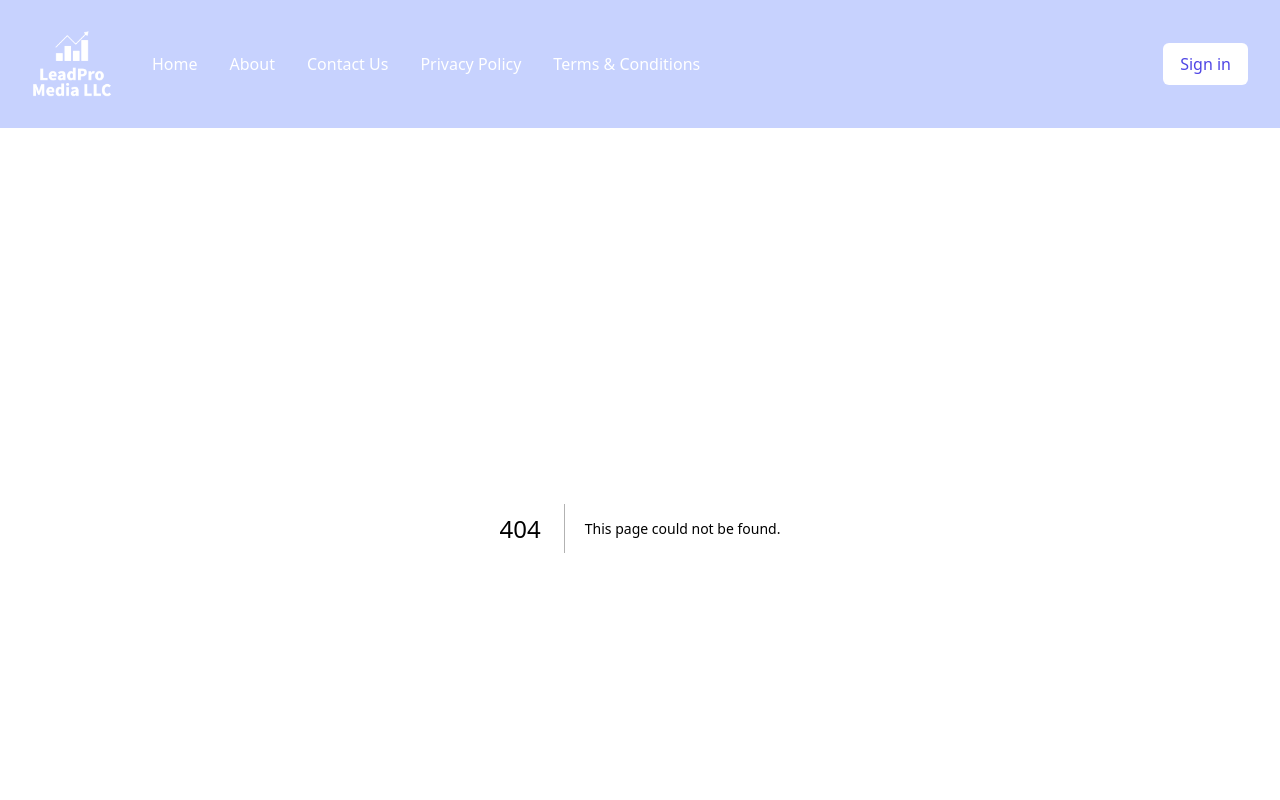
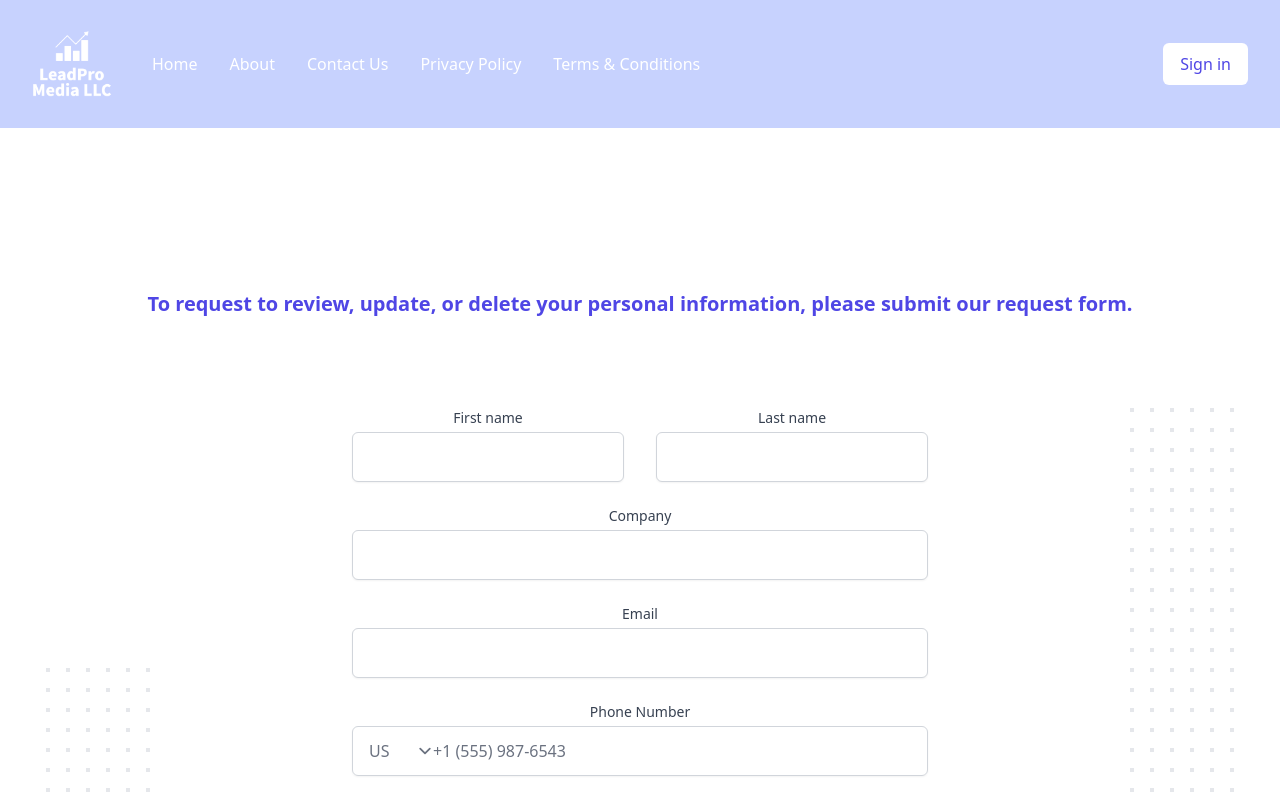
Before and after one commit to yogevzipori/payproweb, a Next.js app: page /reqform in a window 1280 px wide. Before the commit this address had no page. Shown: the top 800 px of the page. Built offline with nearby package versions, Linux system fonts and the light colour scheme.

Commit message:
newreqform

```diff
--- a/app/privacy/page.js
+++ b/app/privacy/page.js
@@ -14,12 +14,12 @@ export default function Privacy() {
         <div className="mx-auto max-w-7xl px-6 lg:px-8">
           <div className="sm:text-center">
             <h1 className="text-3xl font-semibold leading-8 text-indigo-600">
-            PRIVACY NOTICE
+            Privacy Notice
             </h1>
             <div className="mt-2 text-3xl font-bold tracking-tight text-gray-900 sm:text-4xl">
             </div>
             <div className="mx-auto mt-6 max-w-2xl text-md leading-7 text-gray-600">
-            PRIVACY NOTICE
+
 
 Last updated January 11, 2023
 
@@ -29,8 +29,8 @@ This privacy notice for LeadPro Media LLC ("Company," "we," "us," or "our"), des
 Visit our website at http://www.LeadProMediaLLC.com, or any website of ours that links to this privacy notice
 Engage with us in other related ways, including any sales, marketing, or events
 Questions or concerns? Reading this privacy notice will help you understand your privacy rights and choices. If you do not agree with our policies and practices, please do not use our Services. If you still have any questions or concerns, please contact us at yogevzipori@gmail.com.
-
-
+<br></br>
+<br></br>
 SUMMARY OF KEY POINTS
 
 This summary provides key points from our privacy notice, but you can find out more details about any of these topics by clicking the link following each key point or by using our table of contents below to find the section you are looking for. You can also click here to go directly to our table of contents.
@@ -52,10 +52,10 @@ What are your rights? Depending on where you are located geographically, the app
 How do you exercise your rights? The easiest way to exercise your rights is by filling out our data subject request form available here, or by contacting us. We will consider and act upon any request in accordance with applicable data protection laws.
 
 Want to learn more about what LeadPro Media LLC does with any information we collect? Click here to review the notice in full.
-
-
+<br></br>
+<br></br>
 TABLE OF CONTENTS
-
+<br></br>
 1. WHAT INFORMATION DO WE COLLECT?
 2. HOW DO WE PROCESS YOUR INFORMATION?
 3. WHAT LEGAL BASES DO WE RELY ON TO PROCESS YOUR PERSONAL INFORMATION?
@@ -72,7 +72,7 @@ TABLE OF CONTENTS
 14. DO WE MAKE UPDATES TO THIS NOTICE?
 15. HOW CAN YOU CONTACT US ABOUT THIS NOTICE?
 16. HOW CAN YOU REVIEW, UPDATE, OR DELETE THE DATA WE COLLECT FROM YOU?
-
+<br></br>
 
 1. WHAT INFORMATION DO WE COLLECT?
 
@@ -119,7 +119,7 @@ Information collected from other sources
 In Short: We may collect limited data from public databases, marketing partners, social media platforms, and other outside sources.
 
 In order to enhance our ability to provide relevant marketing, offers, and services to you and update our records, we may obtain information about you from other sources, such as public databases, joint marketing partners, affiliate programs, data providers, social media platforms, and from other third parties. This information includes mailing addresses, job titles, email addresses, phone numbers, intent data (or user behavior data), Internet Protocol (IP) addresses, social media profiles, social media URLs, and custom profiles, for purposes of targeted advertising and event promotion. If you interact with us on a social media platform using your social media account (e.g., Facebook or Twitter), we receive personal information about you such as your name, email address, and gender. Any personal information that we collect from your social media account depends on your social media account's privacy settings.
-
+<br></br>
 2. HOW DO WE PROCESS YOUR INFORMATION?
 
 In Short: We process your information to provide, improve, and administer our Services, communicate with you, for security and fraud prevention, and to comply with law. We may also process your information for other purposes with your consent.
@@ -144,7 +144,7 @@ To evaluate and improve our Services, products, marketing, and your experience.
 To identify usage trends. We may process information about how you use our Services to better understand how they are being used so we can improve them.
 To determine the effectiveness of our marketing and promotional campaigns. We may process your information to better understand how to provide marketing and promotional campaigns that are most relevant to you.
 To comply with our legal obligations. We may process your information to comply with our legal obligations, respond to legal requests, and exercise, establish, or defend our legal rights.
-
+<br></br>
 3. WHAT LEGAL BASES DO WE RELY ON TO PROCESS YOUR INFORMATION?
 
 In Short: We only process your personal information when we believe it is necessary and we have a valid legal reason (i.e., legal basis) to do so under applicable law, like with your consent, to comply with laws, to provide you with services to enter into or fulfill our contractual obligations, to protect your rights, or to fulfill our legitimate business interests.
@@ -165,7 +165,7 @@ If disclosure is required to comply with a subpoena, warrant, court order, or ru
 If it was produced by an individual in the course of their employment, business, or profession and the collection is consistent with the purposes for which the information was produced
 If the collection is solely for journalistic, artistic, or literary purposes
 If the information is publicly available and is specified by the regulations
-
+<br></br>
 4. WHEN AND WITH WHOM DO WE SHARE YOUR PERSONAL INFORMATION?
 
 In Short: We may share information in specific situations described in this section and/or with the following categories of third parties.
@@ -195,19 +195,19 @@ Business Transfers. We may share or transfer your information in connection with
 When we use Google Maps Platform APIs. We may share your information with certain Google Maps Platform APIs (e.g., Google Maps API, Places API). To find out more about Google’s Privacy Policy, please refer to this link. We obtain and store on your device ("cache") your location. You may revoke your consent anytime by contacting us at the contact details provided at the end of this document.
 Affiliates. We may share your information with our affiliates, in which case we will require those affiliates to honor this privacy notice. Affiliates include our parent company and any subsidiaries, joint venture partners, or other companies that we control or that are under common control with us.
 Business Partners. We may share your information with our business partners to offer you certain products, services, or promotions.
-
+<br></br>
 5. WHAT IS OUR STANCE ON THIRD-PARTY WEBSITES?
 
 In Short: We are not responsible for the safety of any information that you share with third parties that we may link to or who advertise on our Services, but are not affiliated with, our Services.
 
 The Services may link to third-party websites, online services, or mobile applications and/or contain advertisements from third parties that are not affiliated with us and which may link to other websites, services, or applications. Accordingly, we do not make any guarantee regarding any such third parties, and we will not be liable for any loss or damage caused by the use of such third-party websites, services, or applications. The inclusion of a link towards a third-party website, service, or application does not imply an endorsement by us. We cannot guarantee the safety and privacy of data you provide to any third parties. Any data collected by third parties is not covered by this privacy notice. We are not responsible for the content or privacy and security practices and policies of any third parties, including other websites, services, or applications that may be linked to or from the Services. You should review the policies of such third parties and contact them directly to respond to your questions.
-
+<br></br>
 6. DO WE USE COOKIES AND OTHER TRACKING TECHNOLOGIES?
 
 In Short: We may use cookies and other tracking technologies to collect and store your information.
 
 We may use cookies and similar tracking technologies (like web beacons and pixels) to access or store information. Specific information about how we use such technologies and how you can refuse certain cookies is set out in our Cookie Notice.
-
+<br></br>
 7. HOW DO WE HANDLE YOUR SOCIAL LOGINS?
 
 In Short: If you choose to register or log in to our Services using a social media account, we may have access to certain information about you.
@@ -215,7 +215,7 @@ In Short: If you choose to register or log in to our Services using a social med
 Our Services offer you the ability to register and log in using your third-party social media account details (like your Facebook or Twitter logins). Where you choose to do this, we will receive certain profile information about you from your social media provider. The profile information we receive may vary depending on the social media provider concerned, but will often include your name, email address, friends list, and profile picture, as well as other information you choose to make public on such a social media platform.
 
 We will use the information we receive only for the purposes that are described in this privacy notice or that are otherwise made clear to you on the relevant Services. Please note that we do not control, and are not responsible for, other uses of your personal information by your third-party social media provider. We recommend that you review their privacy notice to understand how they collect, use, and share your personal information, and how you can set your privacy preferences on their sites and apps.
-
+<br></br>
 8. HOW LONG DO WE KEEP YOUR INFORMATION?
 
 In Short: We keep your information for as long as necessary to fulfill the purposes outlined in this privacy notice unless otherwise required by law.
@@ -223,19 +223,19 @@ In Short: We keep your information for as long as necessary to fulfill the purpo
 We will only keep your personal information for as long as it is necessary for the purposes set out in this privacy notice, unless a longer retention period is required or permitted by law (such as tax, accounting, or other legal requirements). No purpose in this notice will require us keeping your personal information for longer than twelve (12) months past the termination of the user's account.
 
 When we have no ongoing legitimate business need to process your personal information, we will either delete or anonymize such information, or, if this is not possible (for example, because your personal information has been stored in backup archives), then we will securely store your personal information and isolate it from any further processing until deletion is possible.
-
+<br></br>
 9. HOW DO WE KEEP YOUR INFORMATION SAFE?
 
 In Short: We aim to protect your personal information through a system of organizational and technical security measures.
 
 We have implemented appropriate and reasonable technical and organizational security measures designed to protect the security of any personal information we process. However, despite our safeguards and efforts to secure your information, no electronic transmission over the Internet or information storage technology can be guaranteed to be 100% secure, so we cannot promise or guarantee that hackers, cybercriminals, or other unauthorized third parties will not be able to defeat our security and improperly collect, access, steal, or modify your information. Although we will do our best to protect your personal information, transmission of personal information to and from our Services is at your own risk. You should only access the Services within a secure environment.
-
+<br></br>
 10. DO WE COLLECT INFORMATION FROM MINORS?
 
 In Short: We do not knowingly collect data from or market to children under 18 years of age.
 
 We do not knowingly solicit data from or market to children under 18 years of age. By using the Services, you represent that you are at least 18 or that you are the parent or guardian of such a minor and consent to such minor dependent’s use of the Services. If we learn that personal information from users less than 18 years of age has been collected, we will deactivate the account and take reasonable measures to promptly delete such data from our records. If you become aware of any data we may have collected from children under age 18, please contact us at admin@leadpromediallc.com.
-
+<br></br>
 11. WHAT ARE YOUR PRIVACY RIGHTS?
 
 In Short: In some regions, such as Canada, you have rights that allow you greater access to and control over your personal information. You may review, change, or terminate your account at any time.
@@ -279,10 +279,10 @@ If you are under 18 years of age, reside in California, and have a registered ac
 CCPA Privacy Notice
 
 The California Code of Regulations defines a "resident" as:
-
+<br></br>
 (1) every individual who is in the State of California for other than a temporary or transitory purpose and
 (2) every individual who is domiciled in the State of California who is outside the State of California for a temporary or transitory purpose
-
+<br></br>
 All other individuals are defined as "non-residents."
 
 If this definition of "resident" applies to you, we must adhere to certain rights and obligations regarding your personal information.
@@ -351,17 +351,17 @@ L. Sensitive Personal Information	Contents of email or text messages, debit or c
 
 YES
 
-
+<br></br>
 We will use and retain the collected personal information as needed to provide the Services or for:
 Category L - As long as the user has an account with us
 Category L information may be used, or disclosed to a service provider or contractor, for additional, specified purposes. You have the right to limit the use or disclosure of your sensitive personal information.
-
+<br></br>
 We may also collect other personal information outside of these categories through instances where you interact with us in person, online, or by phone or mail in the context of:
 Receiving help through our customer support channels;
 Participation in customer surveys or contests; and
 Facilitation in the delivery of our Services and to respond to your inquiries.
 How do we use and share your personal information?
-
+<br></br>
 LeadPro Media LLC collects and shares your personal information through:
 Targeting cookies/Marketing cookies
 Social media cookies
@@ -384,9 +384,9 @@ We may use your personal information for our own business purposes, such as for
 
 LeadPro Media LLC  has disclosed the following categories of personal information to third parties for a business or commercial purpose in the preceding twelve (12) months:
 
+<br></br>
 
-
-
+<br></br>
 
 
 
@@ -403,9 +403,9 @@ LeadPro Media LLC  has sold or shared the following categories of personal infor
 
 
 
+<br></br>
 
-
-
+<br></br>
 
 
 
@@ -416,7 +416,7 @@ Data Analytics Services
 Retargeting Platforms
 Social Networks
 User Account Registration & Authentication Services
-
+<br></br>
 The categories of third parties to whom we shared personal information with are:
 Ad Networks
 Affiliate Marketing Programs
@@ -432,7 +432,7 @@ Right to request deletion of the data — Request to delete
 You can ask for the deletion of your personal information. If you ask us to delete your personal information, we will respect your request and delete your personal information, subject to certain exceptions provided by law, such as (but not limited to) the exercise by another consumer of his or her right to free speech, our compliance requirements resulting from a legal obligation, or any processing that may be required to protect against illegal activities.
 
 Right to be informed — Request to know
-
+<br></br>
 Depending on the circumstances, you have a right to know:
 whether we collect and use your personal information;
 the categories of personal information that we collect;
@@ -449,7 +449,7 @@ Right to Non-Discrimination for the Exercise of a Consumer’s Privacy Rights
 We will not discriminate against you if you exercise your privacy rights.
 
 Right to Limit Use and Disclosure of Sensitive Personal Information
-
+<br></br>
 If the business collects any of the following:
 social security information, drivers' licenses, state ID cards, passport numbers
 account login information
@@ -472,7 +472,8 @@ Verification process
 Upon receiving your request, we will need to verify your identity to determine you are the same person about whom we have the information in our system. These verification efforts require us to ask you to provide information so that we can match it with information you have previously provided us. For instance, depending on the type of request you submit, we may ask you to provide certain information so that we can match the information you provide with the information we already have on file, or we may contact you through a communication method (e.g., phone or email) that you have previously provided to us. We may also use other verification methods as the circumstances dictate.
 
 We will only use personal information provided in your request to verify your identity or authority to make the request. To the extent possible, we will avoid requesting additional information from you for the purposes of verification. However, if we cannot verify your identity from the information already maintained by us, we may request that you provide additional information for the purposes of verifying your identity and for security or fraud-prevention purposes. We will delete such additionally provided information as soon as we finish verifying you.
-
+<br></br>
+<br></br>
 Other privacy rights
 You may object to the processing of your personal information.
 You may request correction of your personal data if it is incorrect or no longer relevant, or ask to restrict the processing of the information.
@@ -488,16 +489,19 @@ We may update this privacy notice from time to time. The updated version will be
 15. HOW CAN YOU CONTACT US ABOUT THIS NOTICE?
 
 If you have questions or comments about this notice, you may contact our Data Protection Officer (DPO), Yogev Zipori , by email at admin@leadpromediallc.com, by phone at 7024436800, or by post to:
-
+<br></br>
 LeadPro Media LLC
 Yogev Zipori
 1125 Via Canale Dr
 Henderson , NV 89011
 United States
+<br></br>
 
 16. HOW CAN YOU REVIEW, UPDATE, OR DELETE THE DATA WE COLLECT FROM YOU?
-
-Based on the applicable laws of your country, you may have the right to request access to the personal information we collect from you, change that information, or delete it. To request to review, update, or delete your personal information, please submit a request form by clicking here.
+<br></br>
+Based on the applicable laws of your country, you may have the right to request access to the personal information we collect from you, change that information, or delete it. To request to review, update, or delete your personal information, please submit a request form by <Link href="/reqform" className="font-medium text-gray-700 underline" target="_blank">
+clicking here.
+                  </Link>
             </div>
           </div>
         </div>
--- /dev/null
+++ b/app/reqform/page.js
@@ -0,0 +1,21 @@
+import React from "react";
+import Link from "next/link";
+
+import Contform from "../contform";
+
+export default function Contact() {
+  return (
+    <>
+      <div className="bg-white py-24 sm:py-32 lg:py-40">
+        <div className="mx-auto max-w-7xl px-6 lg:px-8">
+          <div className="sm:text-center">
+            <h1 className="text-xl font-semibold leading-8 text-indigo-600">
+            To request to review, update, or delete your personal information, please submit our request form.</h1>
+
+              <Contform />
+            </div>
+          </div>
+        </div>
+    </>
+  );
+}
```
